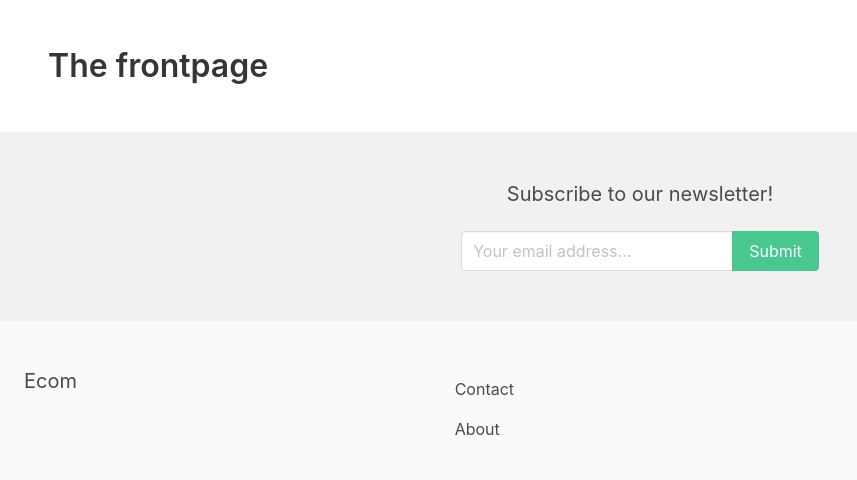
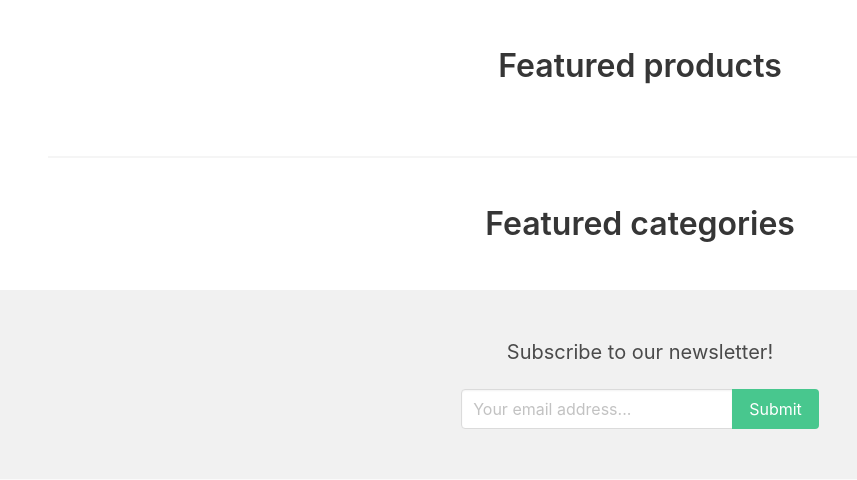
Before and after one commit to manos-mark/django-vue-ecom, a Django app: template ecom/apps/core/templates/frontpage.html in a window 1280 px wide. Shown: the part 56-536 px from the top of the page, without its empty margins (0-857 px from the left). Run offline with Django 3.2, Linux system fonts and the light colour scheme; the template is opened without the code that fills it, so the values that code supplies are empty; some libraries are stand-ins or nearby versions.

Commit message:
Featured categories

```diff
--- a/ecom/apps/core/templates/frontpage.html
+++ b/ecom/apps/core/templates/frontpage.html
@@ -4,10 +4,24 @@
 
 {% block content %}
 
-    <h1 class="title">The frontpage</h1>
+    <h1 class="title has-text-centered">Featured products</h1>
 
     {% with products as products %}
         {% include "parts/product_list.html" %}
     {% endwith %}
 
+    <br>
+    <hr>
+    <br>
+
+    <div class="featured-categories">
+        <h1 class="title has-text-centered">Featured categories</h2>
+        {% for category in featured_categories %}
+            <br>
+            <h2 class="subtitle has-text-centered">{{ category.title }}</h2>
+            {% with category.products.all|slice:":4" as products %}
+                {% include "parts/product_list.html" %}
+            {% endwith %}
+        {% endfor %}
+    </div>
 {% endblock %}
--- a/ecom/apps/core/views.py
+++ b/ecom/apps/core/views.py
@@ -1,12 +1,14 @@
 from django.shortcuts import render
 
-from apps.store.models import Product
+from apps.store.models import Product, Category
 
 def frontpage(request):
     products = Product.objects.filter(is_featured=True)
+    featured_categories = Category.objects.filter(is_featured=True)
 
     context = {
-        'products': products
+        'products': products,
+        'featured_categories': featured_categories,
     }
 
     return render(request, 'frontpage.html', context)
--- a/ecom/apps/store/models.py
+++ b/ecom/apps/store/models.py
@@ -11,6 +11,7 @@ class Category(models.Model):
     title = models.CharField(max_length=255)
     slug = models.SlugField(max_length=255)
     ordering = models.IntegerField(default=0)
+    is_featured = models.BooleanField(default=False)
 
     class Meta:
         verbose_name_plural = 'Categories'
```
Also changed, not shown: ecom/apps/store/migrations/0013_category_is_featured.py (added), ecom/db.sqlite3, ecom/media/uploads/drone_o47TuVU.jpeg (added), ecom/media/uploads/drone_o47TuVU_lk8HWK0.jpeg (added), ecom/media/uploads/uploads/cart_pkyL1k2.jpeg (added), ecom/media/uploads/uploads/drone.jpeg (added), ecom/media/uploads/uploads/drone_8gXZ2OC_Zuvc3Db.jpeg (added), ecom/media/uploads/uploads/drone_o47TuVU.jpeg (added), ecom/media/uploads/uploads/shower_vENJ7fj.jpeg (added).
